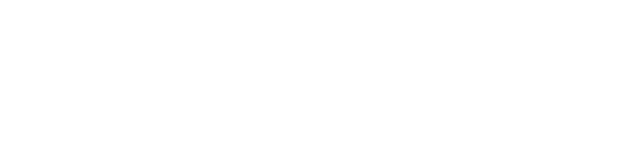
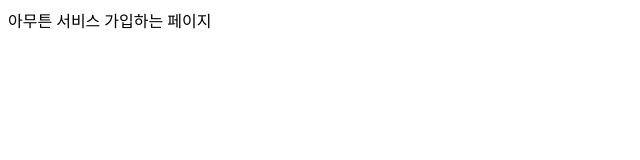
Before and after one commit to Anyarzy/team-project, a plain HTML site: page premium-subcsribe.html in a window 1280 px wide. Shown: the whole page, without its empty margins (0-640 px from the left). Drawn offline with Linux system fonts and the light colour scheme.

Commit message:
feat / premium-subcsribe / 완성

```diff
--- a/premium-subcsribe.html
+++ b/premium-subcsribe.html
@@ -6,6 +6,6 @@
     <title>프리미엄 서비스 가입/관리 페이지</title>
   </head>
   <body>
-
+    <div>아무튼 서비스 가입하는 페이지</div>
   </body>
 </html>
```
